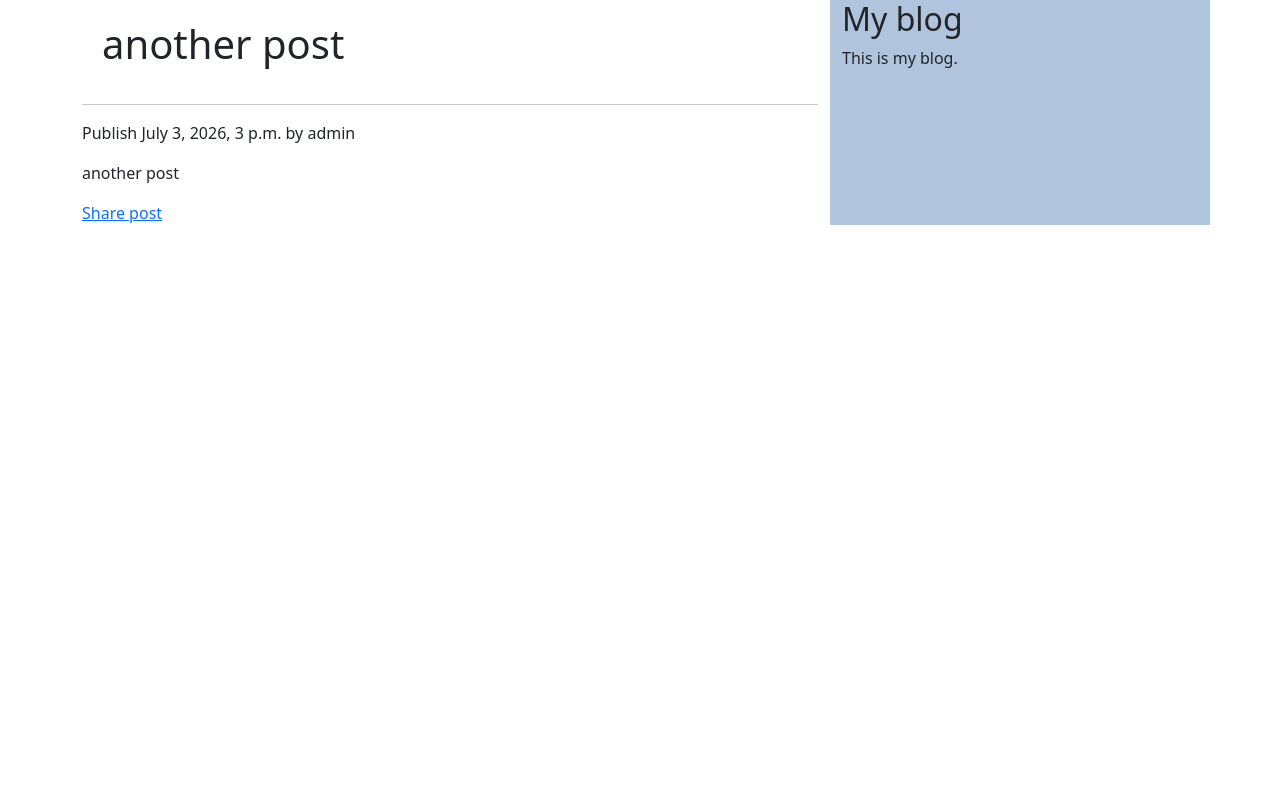
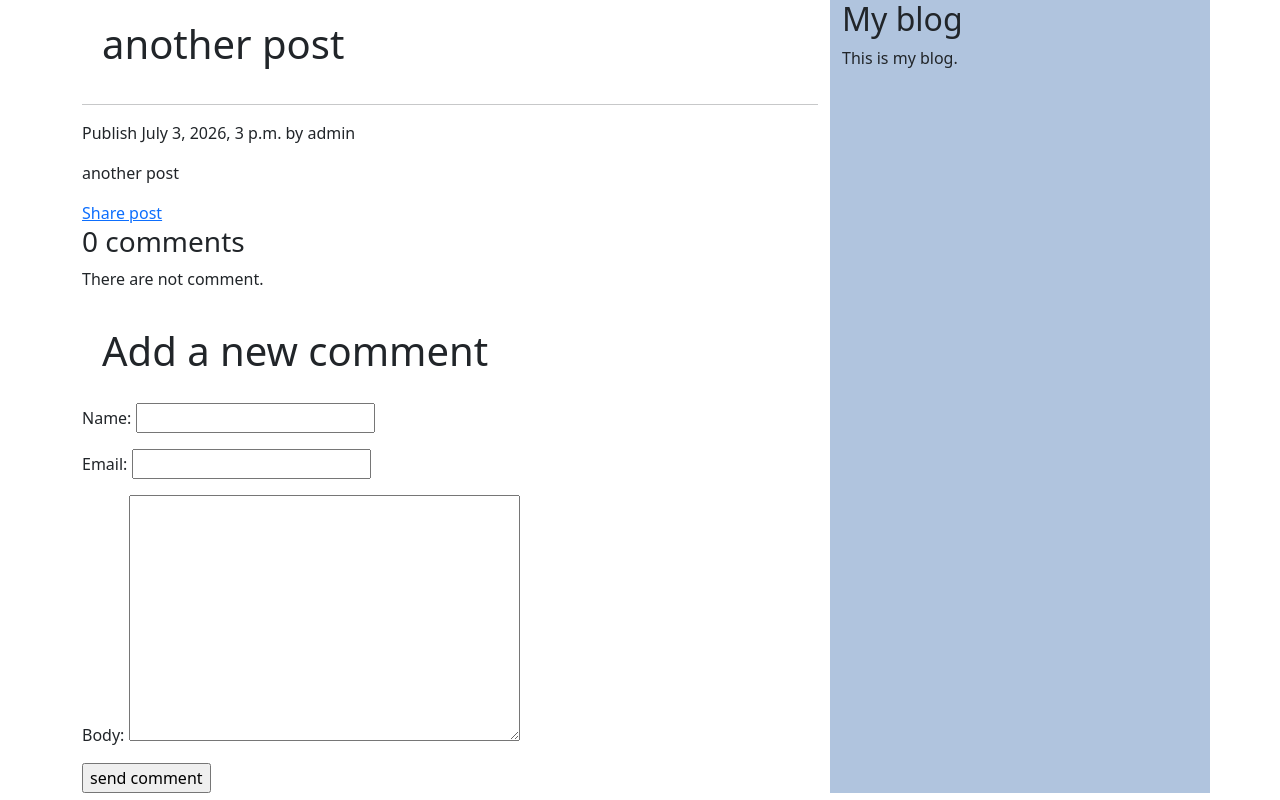
Before and after one commit to fa-mahabadi/blog, a Django app: a page that uses blog/templates/blog/post_detail.html in a window 1280 px wide. Run offline with Django 5.2, Linux system fonts and the light colour scheme; data comes from the database, SQL or seed files in the repository; both versions use the stored data as it was after the commit.

Commit message:
ADD| comment

```diff
--- a/blog/forms.py
+++ b/blog/forms.py
@@ -1,7 +1,15 @@
 from django import forms
+from .models import Comment
+
 
 class EmailPostForm(forms.Form):
-    name=forms.CharField(max_length=25)
-    email=forms.EmailField()
-    to=forms.EmailField()
-    comments=forms.CharField(required=False,widget=forms.Textarea)
+    name = forms.CharField(max_length=25)
+    email = forms.EmailField()
+    to = forms.EmailField()
+    comments = forms.CharField(required=False, widget=forms.Textarea)
+
+
+class CommentForm(forms.ModelForm):
+    class Meta:
+        model = Comment
+        fields = ["name", "email", "body"]
--- a/blog/models.py
+++ b/blog/models.py
@@ -15,7 +15,7 @@ class Post(models.Model):
         PUBLISH = ("PB", "Published")
 
     title = models.CharField(max_length=250)
-    slug = models.SlugField(max_length=250,unique_for_date='publish')
+    slug = models.SlugField(max_length=250, unique_for_date="publish")
     author = models.ForeignKey(
         settings.AUTH_USER_MODEL, on_delete=models.CASCADE, related_name="blog_posts"
     )
@@ -25,7 +25,6 @@ class Post(models.Model):
     updated = models.DateTimeField(auto_now=True)
     status = models.CharField(choices=Status, max_length=2, default=Status.DRAFT)
 
-
     objects = models.Manager()
     published = PublishedManager()
 
@@ -33,11 +32,32 @@ class Post(models.Model):
         return self.title
 
     def get_absolute_url(self):
-        return reverse('blog:post_detail',args=[self.publish.year,self.publish.month,self.publish.day,self.slug])
-
+        return reverse(
+            "blog:post_detail",
+            args=[self.publish.year, self.publish.month, self.publish.day, self.slug],
+        )
 
     class Meta:
         ordering = ["-publish"]
         indexes = [
             models.Index(fields=["-publish"]),
         ]
+
+
+class Comment(models.Model):
+    post = models.ForeignKey(Post, on_delete=models.CASCADE, related_name="comments")
+    name = models.CharField(max_length=80)
+    email = models.EmailField()
+    body = models.TextField()
+    created = models.DateTimeField(auto_now_add=True)
+    updated = models.DateTimeField(auto_now=True)
+    active = models.BooleanField(default=True)
+
+    class Meta:
+        ordering = ["created"]
+        indexes = [
+            models.Index(fields=("created",)),
+        ]
+
+    def __str__(self) -> str:
+        return f"Comment by {self.name} on {self.post}"
--- /dev/null
+++ b/blog/templates/blog/comment_form.html
@@ -0,0 +1,7 @@
+
+<h1>Add a new comment</h1>
+<form method="post">
+    {% csrf_token %}
+    {{ form.as_p }}
+    <input type="submit" value="send comment">
+</form>
--- a/blog/templates/blog/post_detail.html
+++ b/blog/templates/blog/post_detail.html
@@ -6,4 +6,19 @@
 <p class="date">Publish {{post.publish}} by {{post.author}}</p>
 {{ post.body|linebreaks }}
 <a href="{% url 'blog:post_share' post.id %}"> Share post</a>
+ {% with comments.count as total_comments %}
+ <h3>{{total_comments}} comment{{total_comments|pluralize}}</h3>
+ {% endwith %}
+ {% for comment in comments %}
+ <div class="comment">
+    <p class="info">
+        Comment {{forloop.counter}} by {{comment.name}}
+        {{comment.created}}
+    </p>
+    {{comment.body|linebreaks}}
+ </div>
+ {% empty %}
+ <p>There are not comment.</p>
+ {% endfor %}
+ {% include 'blog/comment_form.html' %}
 {% endblock %}
--- a/blog/views.py
+++ b/blog/views.py
@@ -1,10 +1,11 @@
-from django.shortcuts import render,get_object_or_404
+from django.shortcuts import redirect, render,get_object_or_404
 from django.http import Http404
 from .models import Post
 from django.core.paginator import EmptyPage, Paginator,PageNotAnInteger
 from django.core.mail import send_mail
 from django.views.generic import ListView
-from .forms import EmailPostForm
+from django.views.decorators.http import require_POST
+from .forms import EmailPostForm,CommentForm
 
 class PostListView(ListView):
     template_name='blog/post_list.html'
@@ -37,9 +38,21 @@ def post_share(request,post_id):
     return render(request,'blog/share.html',{'form':form,'post':post,'sent':sent})
 
 
+def post_detail(request,year,month,day,post):
+    post=get_object_or_404(Post,status=Post.Status.PUBLISH,publish__year=year,publish__month=month,publish__day=day,slug=post)
+    comments=post.comments.filter(active=True)
 
-
-
+    if request.method=="POST":
+        form=CommentForm(request.POST)
+        if form.is_valid():
+            comment=form.save(commit=False)
+            comment.post=post
+            comment.save()
+            return redirect(post.get_absolute_url())
+    else:
+        form=CommentForm()
+    return render(request,'blog/post_detail.html',{'post':post,'comments':comments,'form':form})
+    return render(request,'blog/post_detail.html',{'post':post,'comments':comments,'form':form})
 
 
 def post_list(request):
@@ -55,7 +68,3 @@ def post_list(request):
         posts=paginator.page(paginator.num_pages)
 
     return render(request,'blog/post_list.html',{'posts':posts})
-
-def post_detail(request,year,month,day,post):
-    post=get_object_or_404(Post,status=Post.Status.PUBLISH,publish__year=year,publish__month=month,publish__day=day,slug=post)
-    return render(request,'blog/post_detail.html',{'post':post})
```
Also changed, not shown: blog/admin.py (+17 -10 lines), blog/migrations/0003_comment.py (added), db.sqlite3, 1 other file.
